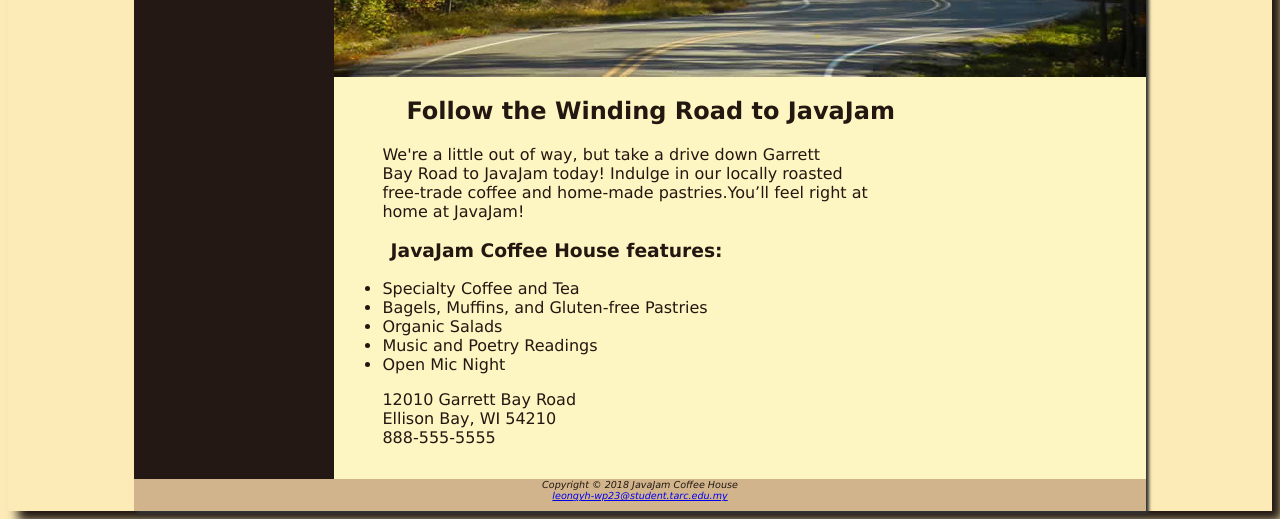
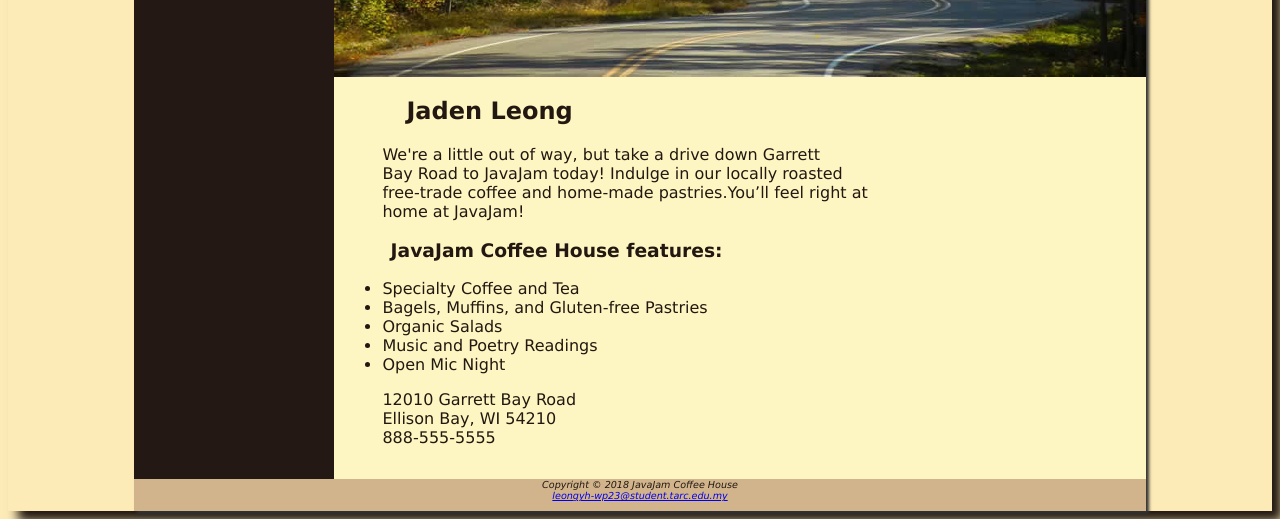
Before and after one commit to JadenLeong1225/JadenLeong-github.io, a plain HTML site: page index.html in a window 1280 px wide. Shown: the part 355-874 px from the top of the page. Drawn offline with Linux system fonts and the light colour scheme.

Commit message:
Add my name

```diff
--- a/index.html
+++ b/index.html
@@ -23,7 +23,7 @@
             <!--
                 <img src="images/windingroad.jpg" alt="windingroad" width="500" height="333" align="right">
             -->
-            <h2>Follow the Winding Road to JavaJam</h2>
+            <h2>Jaden Leong</h2>
             <p>We're a little out of way, but take a drive down Garrett<br>
             Bay Road to JavaJam today! Indulge in our locally roasted<br>
             free-trade coffee and home-made pastries.You&rsquo;ll feel right at<br>
```
